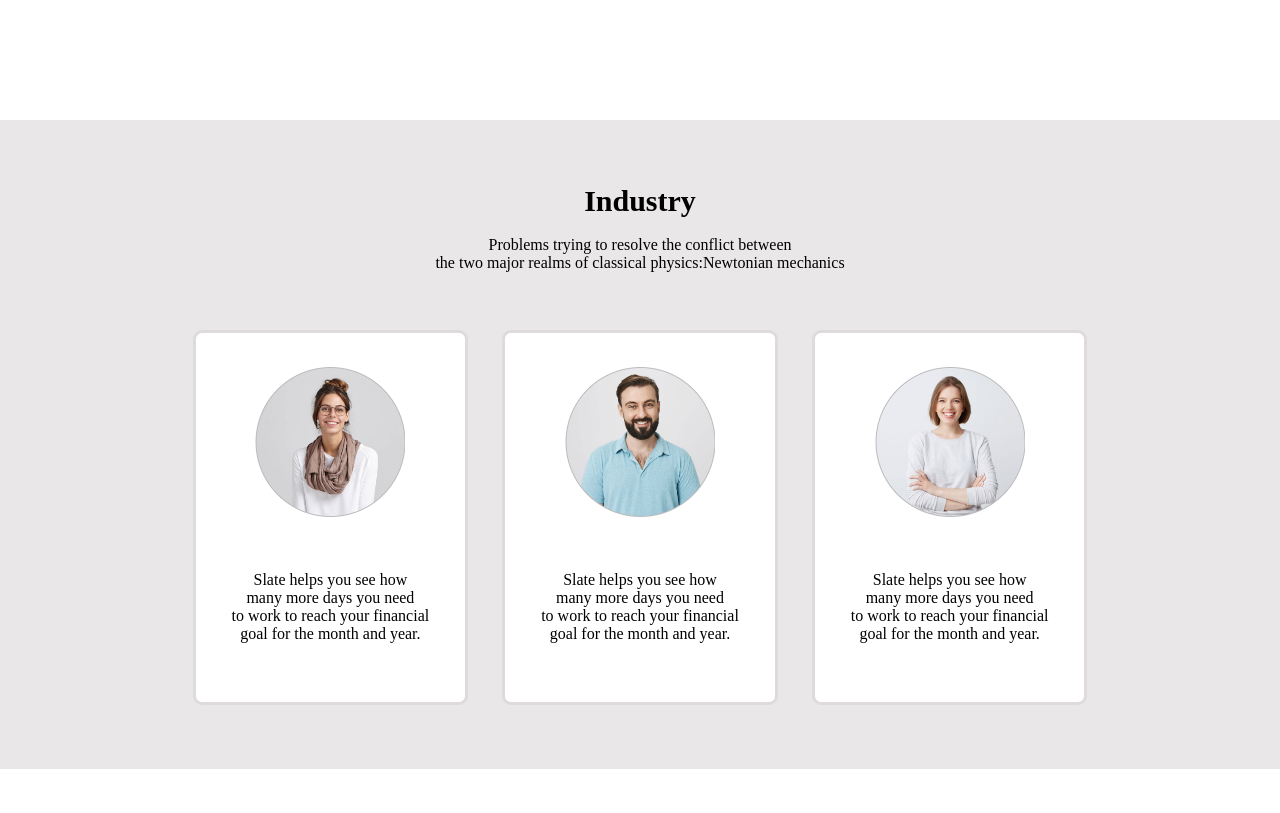
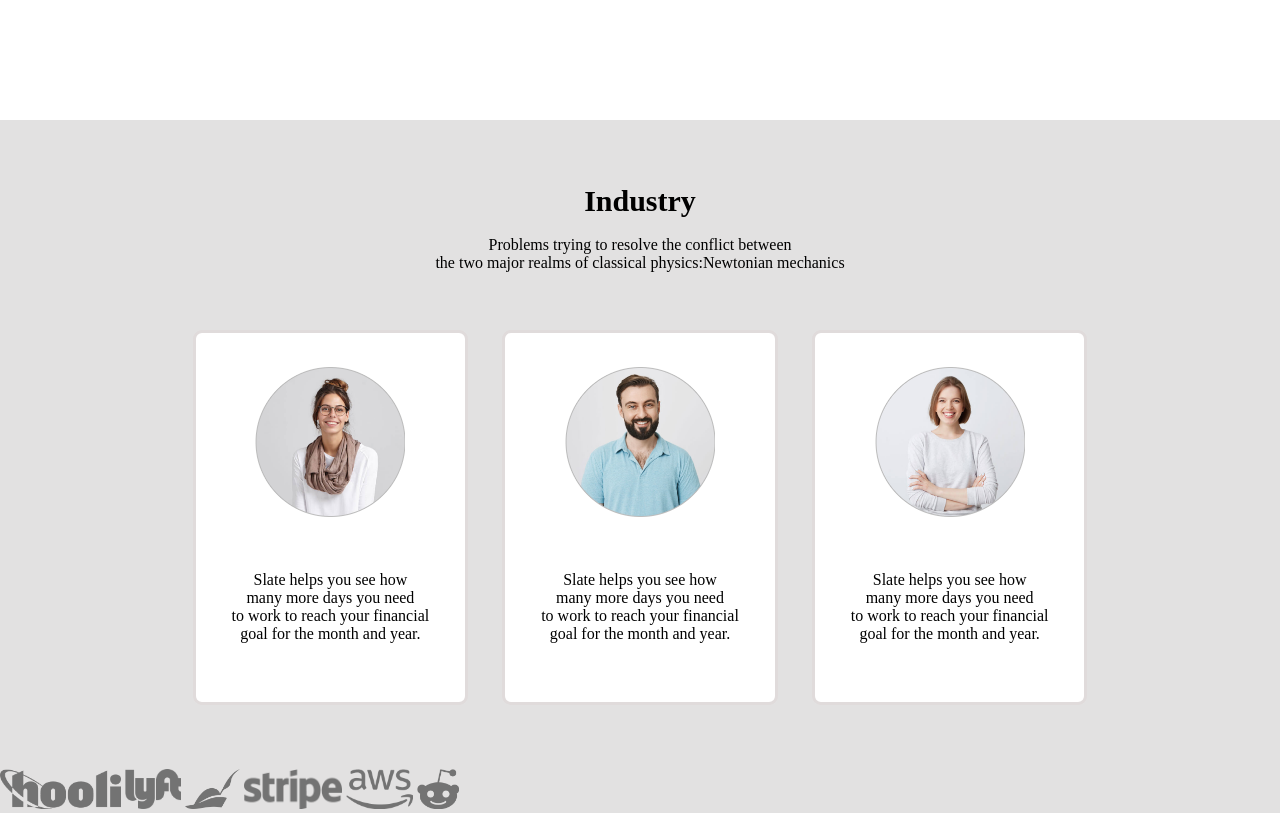
Before and after one commit to Flora-Chepchirchir8/Insurance_project, a plain HTML site: page Index.html in a window 1280 px wide. Shown: the part 1080-1893 px from the top of the page. Before the commit the page ends 1849 px from the top, so only its background shows below. Drawn offline with Linux system fonts and the light colour scheme.

Commit message:
created icons

```diff
--- a/Index.css
+++ b/Index.css
@@ -146,7 +146,7 @@ h1 {
 
 }
 .home{
-    background-color: rgb(233, 231, 231);
+    background-color: rgba(226, 225, 225, 0.993);
 
 
 }
@@ -213,3 +213,6 @@ h1 {
 .flora >p{
     padding-top: 25%;
 }
+.icons{
+
+}
--- a/Index.html
+++ b/Index.html
@@ -9,6 +9,7 @@
     <link rel="stylesheet" href="https://pro.fontawesome.com/releases/v5.10.0/css/all.css" integrity="sha384-AYmEC3Yw5cVb3ZcuHtOA93w35dYTsvhLPVnYs9eStHfGJvOvKxVfELGroGkvsg+p" crossorigin="anonymous"/>
 </head>
 <body>
+
     <div class="wrapper">
     <div class="header">
        <div class="alt">
@@ -103,11 +104,15 @@
         </div>
 
     </div>
+    <!-- end of section 2 part 1 -->
     <div class="icons">
-
-
-
-    </div>
+        <img src="Images/Vector-6.png" alt="" height="40px">
+        <img src="Images/Vector-1.png" alt="" height="40px">
+        <img src="Images/Vector-2.png" alt="" height="40px">
+        <img src="Images/Vector-3.png" alt="" height="40px">
+        <img src="Images/Vector-4.png" alt="" height="40px">
+        <img src="Images/Vector-5.png" alt="" height="40px">
+     </div>
     <div class="pricing">
 
     </div>
```
Also changed, not shown: Images/Vector-6.png (renamed from Images/Vector.png).
